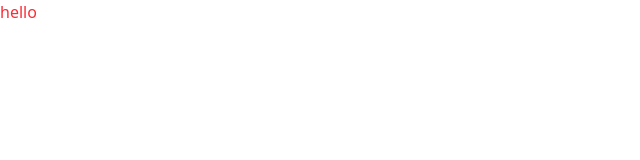
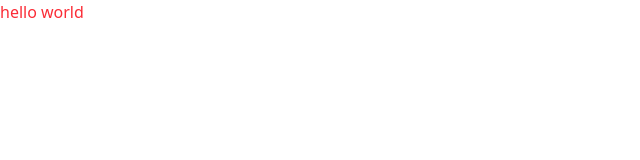
Before and after one commit to ridhambabel/TSA-Project, a Nuxt app: page / in a window 1280 px wide. Shown: the top 160 px of the page, without its empty margins (0-640 px from the left). Built offline with nearby package versions, Linux system fonts and the light colour scheme.

Commit message:
commit test

```diff
--- a/app/pages/index.vue
+++ b/app/pages/index.vue
@@ -1 +1 @@
-<template><div class="text-red-500">hello</div></template>
+<template><div class="text-red-500">hello world</div></template>
```
